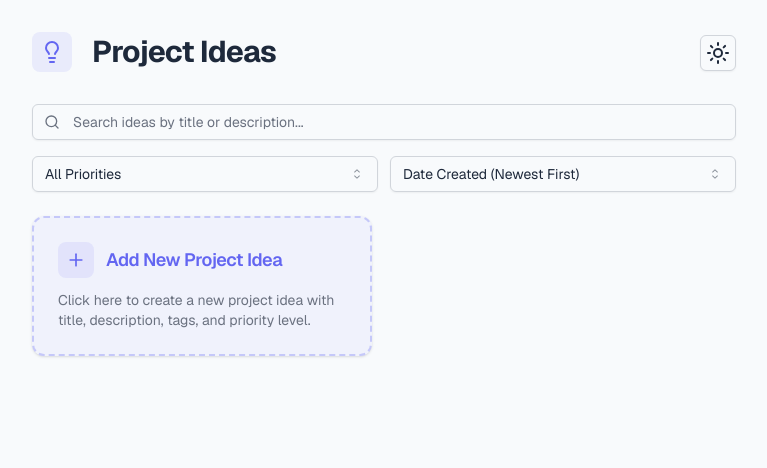
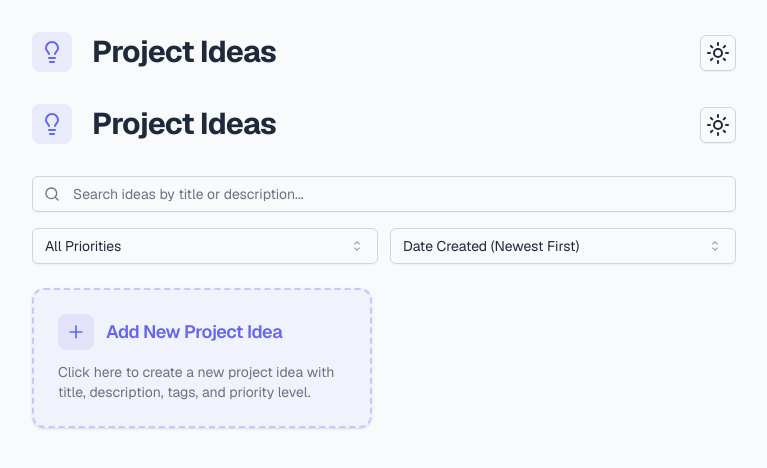
Before and after one commit to nbbaier/bolt-project-idea-tracker, a React (Vite) app: page / in a window 1280 px wide. Shown: the top 468 px of the page, without its empty margins (256-1023 px from the left). Built offline with nearby package versions, Linux system fonts and the light colour scheme.

Commit message:
Updated App.tsx
Updated App.tsx

Updated App.tsx

Updated App.tsx

Updated App.tsx

Updated App.tsx

Updated App.tsx

Updated App.tsx

```diff
--- a/src/App.tsx
+++ b/src/App.tsx
@@ -23,7 +23,7 @@ const AppContent: React.FC = () => {
 		return (
 			<Layout>
 				<div className="text-center">
-					<Loader2 className="mx-auto mb-4 w-8 h-8 animate-spin text-primary" />
+					<Loader2 className="w-8 h-8 mx-auto mb-4 animate-spin text-primary" />
 					<p className="text-muted-foreground">Loading your project ideas...</p>
 				</div>
 			</Layout>
@@ -65,7 +65,22 @@ const AppContent: React.FC = () => {
 					</div>
 				</div>
 
-
+				{/* Header */}
+				<div className="flex items-center justify-between gap-4 rounded-lg">
+					<div className="flex items-center gap-5">
+						<div className="p-2 rounded-lg bg-primary/10">
+							<Lightbulb className="w-6 h-6 text-primary" />
+						</div>
+						<div>
+							<h1 className="text-3xl font-bold tracking-tight">
+								Project Ideas
+							</h1>
+						</div>
+					</div>
+					<div className="mt-[.125rem]">
+						<ModeToggle />
+					</div>
+				</div>
 
 				{/* Stats Overview */}
 				{/* <div>
```
Lines whose indentation alone changed are shown as unchanged.
